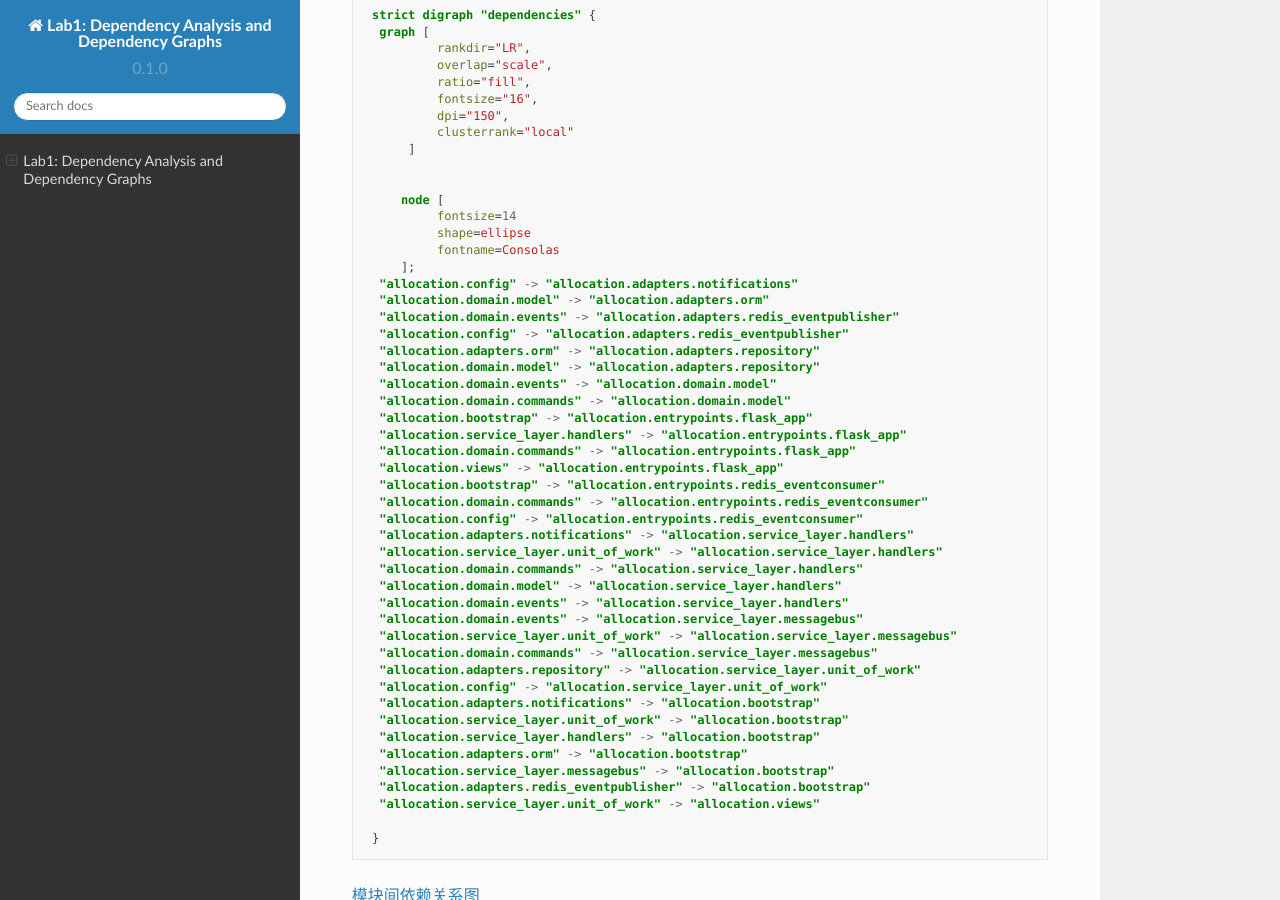
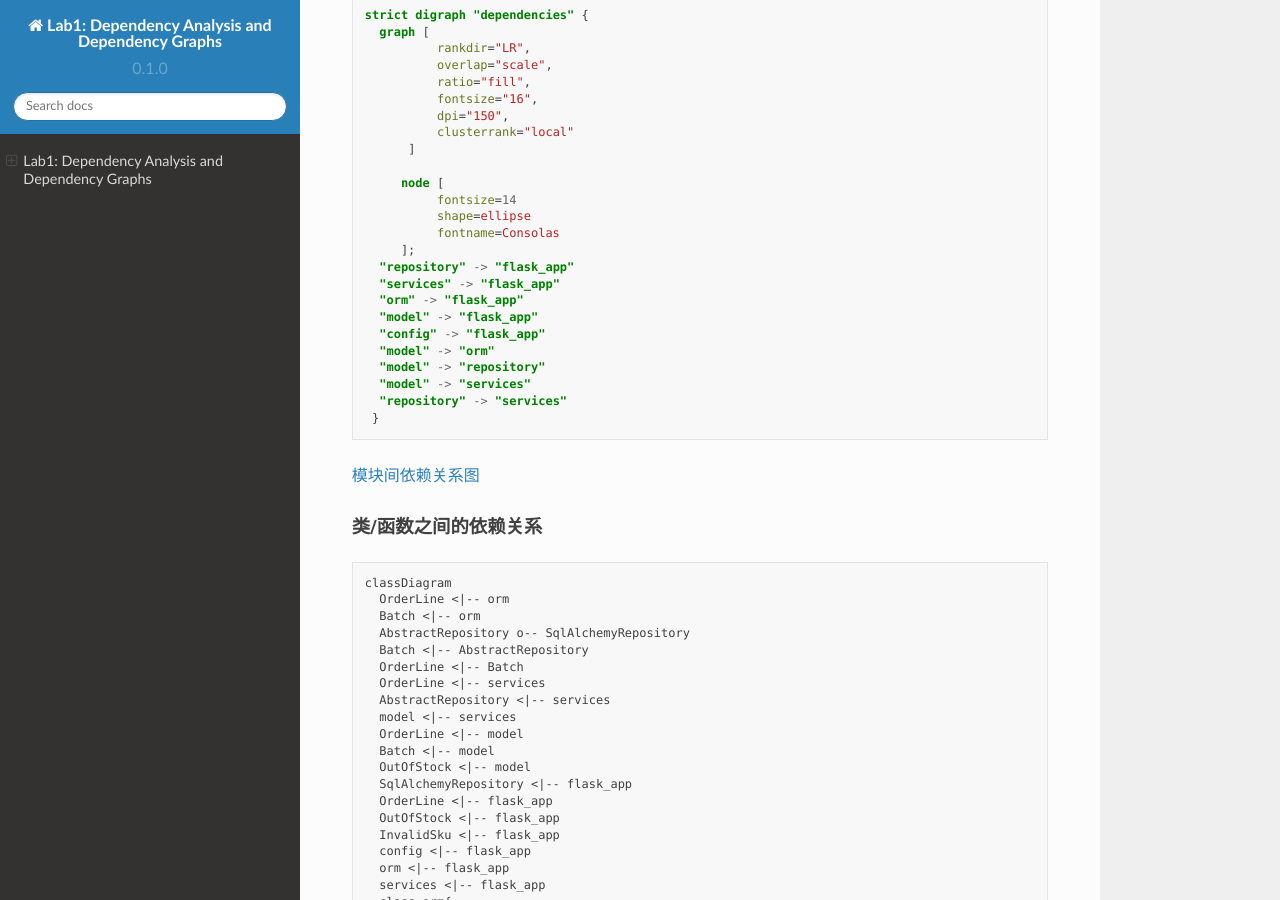
Before and after one commit to MelodyMin/Lab1-Report, a Sphinx documentation site: the page built from docs/source/index.rst, in a window 1280 px wide and 900 px high, scrolled down 7159 px. Built offline with Sphinx 7.4.7 and the Read the Docs theme 2.0.0, drawn with Linux system fonts in a browser that asks for light colours; some of the changed text lies outside the part shown.

Commit message:
Update index.rst

```diff
--- a/docs/source/index.rst
+++ b/docs/source/index.rst
@@ -398,7 +398,7 @@ The order line allocation’s architecture in Chapter 4
 
   # This file was generated by snakefood3.
 
-   strict digraph "dependencies" {
+  strict digraph "dependencies" {
     graph [
             rankdir="LR",
             overlap="scale",
@@ -408,45 +408,20 @@ The order line allocation’s architecture in Chapter 4
             clusterrank="local"
         ]
 
-
        node [
             fontsize=14
             shape=ellipse
             fontname=Consolas
        ];
-    "allocation.config" -> "allocation.adapters.notifications"
-    "allocation.domain.model" -> "allocation.adapters.orm"
-    "allocation.domain.events" -> "allocation.adapters.redis_eventpublisher"
-    "allocation.config" -> "allocation.adapters.redis_eventpublisher"
-    "allocation.adapters.orm" -> "allocation.adapters.repository"
-    "allocation.domain.model" -> "allocation.adapters.repository"
-    "allocation.domain.events" -> "allocation.domain.model"
-    "allocation.domain.commands" -> "allocation.domain.model"
-    "allocation.bootstrap" -> "allocation.entrypoints.flask_app"
-    "allocation.service_layer.handlers" -> "allocation.entrypoints.flask_app"
-    "allocation.domain.commands" -> "allocation.entrypoints.flask_app"
-    "allocation.views" -> "allocation.entrypoints.flask_app"
-    "allocation.bootstrap" -> "allocation.entrypoints.redis_eventconsumer"
-    "allocation.domain.commands" -> "allocation.entrypoints.redis_eventconsumer"
-    "allocation.config" -> "allocation.entrypoints.redis_eventconsumer"
-    "allocation.adapters.notifications" -> "allocation.service_layer.handlers"
-    "allocation.service_layer.unit_of_work" -> "allocation.service_layer.handlers"
-    "allocation.domain.commands" -> "allocation.service_layer.handlers"
-    "allocation.domain.model" -> "allocation.service_layer.handlers"
-    "allocation.domain.events" -> "allocation.service_layer.handlers"
-    "allocation.domain.events" -> "allocation.service_layer.messagebus"
-    "allocation.service_layer.unit_of_work" -> "allocation.service_layer.messagebus"
-    "allocation.domain.commands" -> "allocation.service_layer.messagebus"
-    "allocation.adapters.repository" -> "allocation.service_layer.unit_of_work"
-    "allocation.config" -> "allocation.service_layer.unit_of_work"
-    "allocation.adapters.notifications" -> "allocation.bootstrap"
-    "allocation.service_layer.unit_of_work" -> "allocation.bootstrap"
-    "allocation.service_layer.handlers" -> "allocation.bootstrap"
-    "allocation.adapters.orm" -> "allocation.bootstrap"
-    "allocation.service_layer.messagebus" -> "allocation.bootstrap"
-    "allocation.adapters.redis_eventpublisher" -> "allocation.bootstrap"
-    "allocation.service_layer.unit_of_work" -> "allocation.views"
-
+    "repository" -> "flask_app"
+    "services" -> "flask_app"
+    "orm" -> "flask_app"
+    "model" -> "flask_app"
+    "config" -> "flask_app"
+    "model" -> "orm"
+    "model" -> "repository"
+    "model" -> "services"
+    "repository" -> "services"
    }
 
 `模块间依赖关系图 <https://imgtu.com/i/OFCCdK>`_
@@ -573,11 +548,11 @@ References
 
 `Graphviz 安装并使用 (Python) - 乌漆WhiteMoon - 博客园 (cnblogs.com) <https://www.cnblogs.com/linfangnan/p/13210536.html>`_
 
-成员信息
--------------
 
-[刘奕秀]-201931990209-1978933929@qq.com (TECH LEAD)
+成员信息：
 
-[李敏]--201931990403-2609891867@qq.com
+[刘奕秀]- 201931990209 - 1978933929@qq.com (TECH LEAD)
 
-[吴佩媛]-201931990410-29723741292@qq.com
+[李  敏]- 201931990403 - 2609891867@qq.com
+
+[吴佩媛]- 201931990410 - 29723741292@qq.com
```
Also changed, not shown: other parts of docs/source/index.rst (+14 -14 lines).
